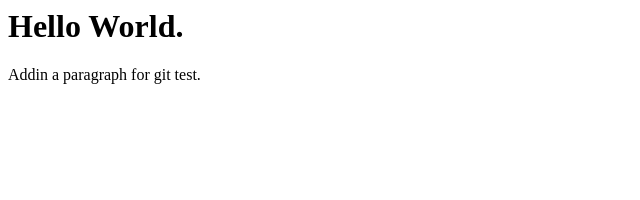
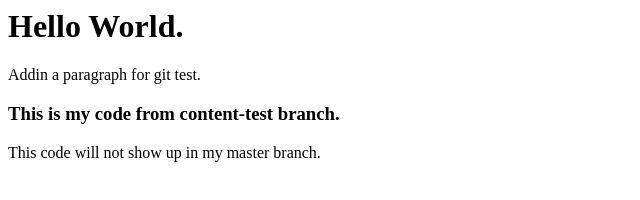
Before and after one commit to amarjawa/test, a plain HTML site: page index.html in a window 1280 px wide. Shown: the whole page, without its empty margins (0-640 px from the left). Drawn offline with Linux system fonts and the light colour scheme.

Commit message:
updated content for content-test branch

```diff
--- a/index.html
+++ b/index.html
@@ -6,7 +6,8 @@
 	<body>
 		<h1> Hello World. </h1>
 		<p> Addin a paragraph for git test. </p>
-
+		<h3> This is my code from content-test branch. </h3>
+		<p> This code will not show up in my master branch. </p>
 	</body>
 
 </html>
```
